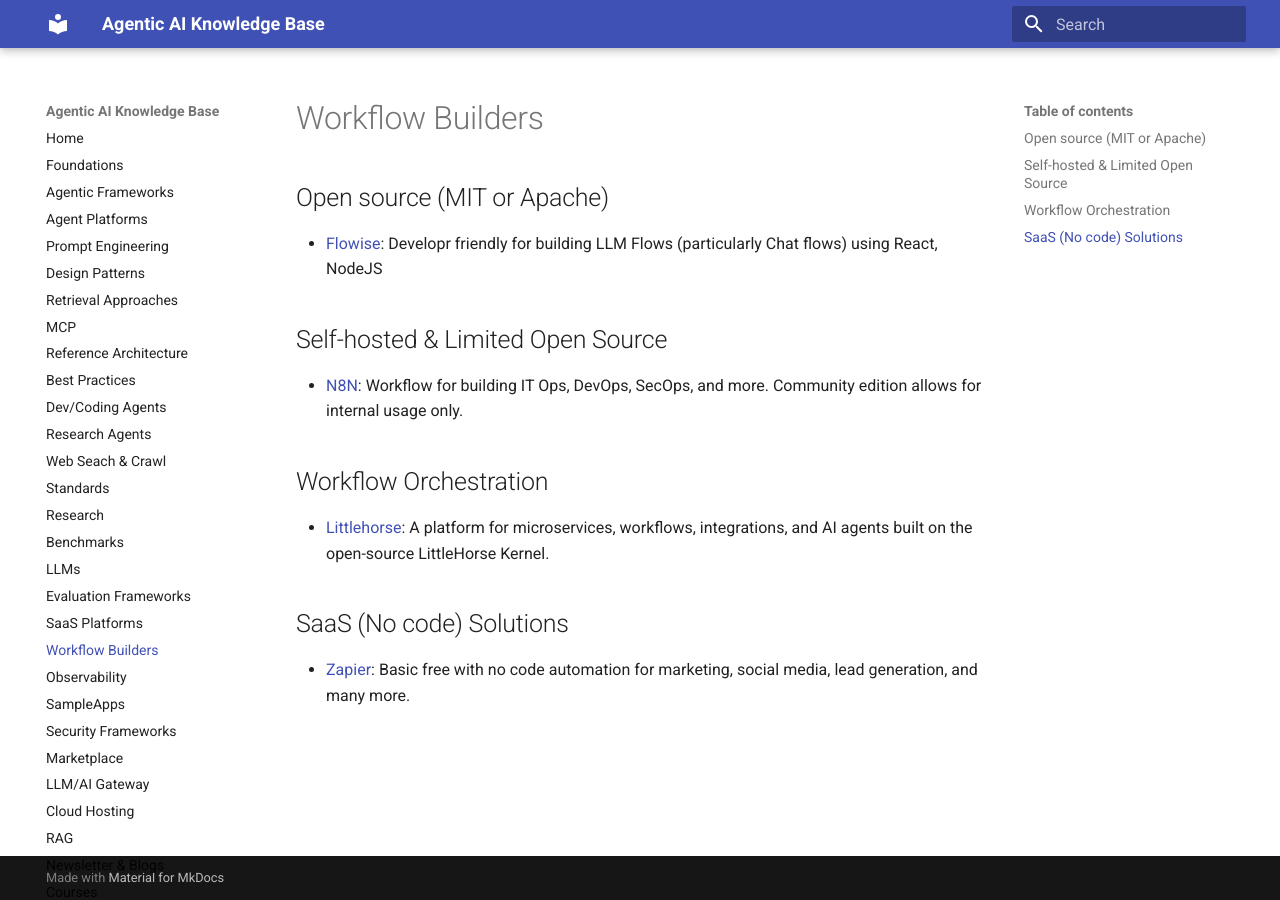
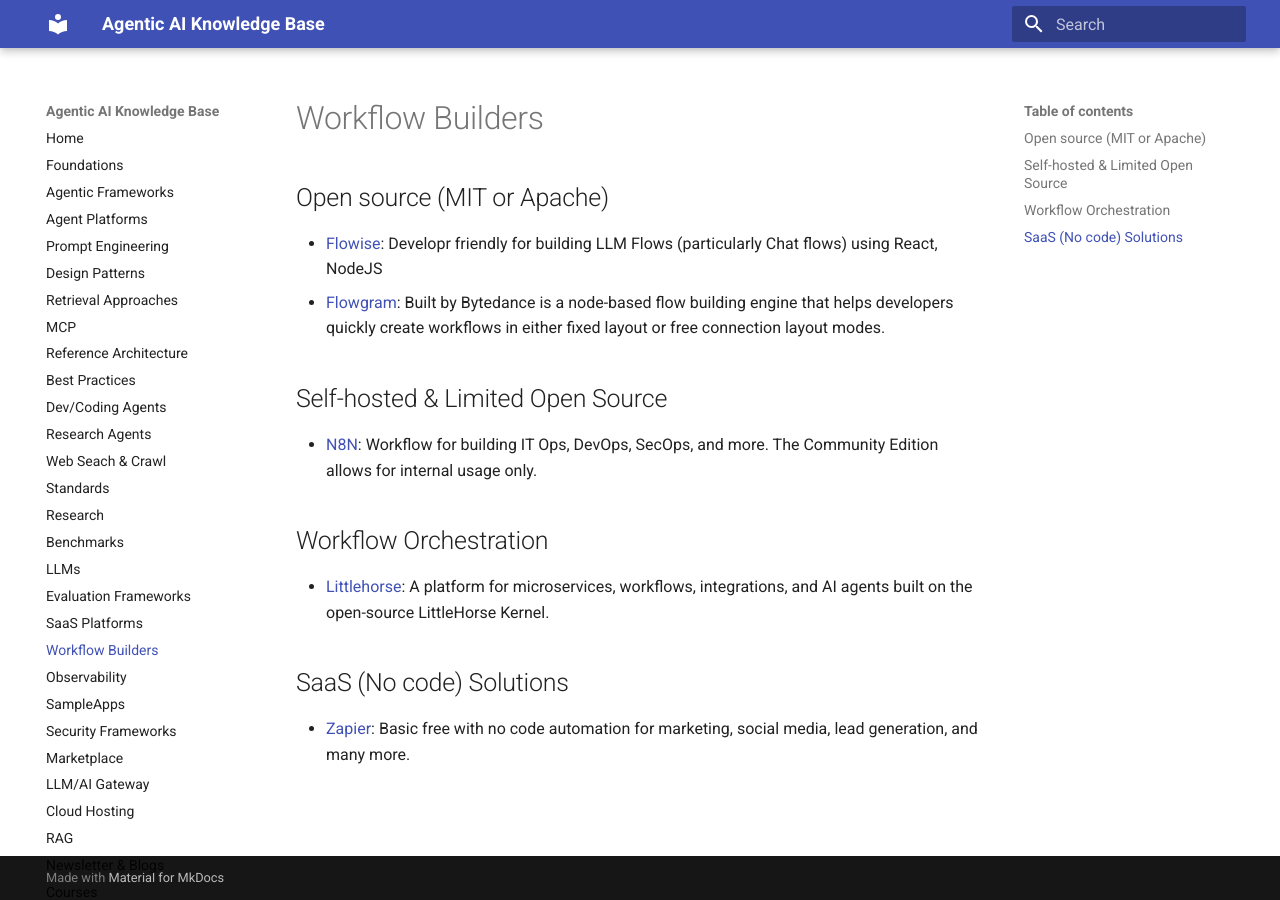
Before and after one commit to ankurkumarz/agentic-ai-knowledge-base, an MkDocs documentation site: the page built from docs/WorkflowBuilders/README.md, in a window 1280 px wide. Built offline with MkDocs 1.6.1 and Material for MkDocs 9.7.7, drawn with Linux system fonts in a browser that asks for light colours.

Commit message:
added flowgram

```diff
--- a/docs/WorkflowBuilders/README.md
+++ b/docs/WorkflowBuilders/README.md
@@ -1,10 +1,11 @@
 ## Open source (MIT or Apache)
 
 - [Flowise](https://github.com/FlowiseAI/Flowise): Developr friendly for building LLM Flows (particularly Chat flows) using React, NodeJS
+- [Flowgram](https://flowgram.ai/): Built by Bytedance is a node-based flow building engine that helps developers quickly create workflows in either fixed layout or free connection layout modes.
 
 ## Self-hosted & Limited Open Source
 
-- [N8N](https://n8n.io/): Workflow for building IT Ops, DevOps, SecOps, and more. Community edition allows for internal usage only.
+- [N8N](https://n8n.io/): Workflow for building IT Ops, DevOps, SecOps, and more. The Community Edition allows for internal usage only.
 
 ## Workflow Orchestration
 
```
